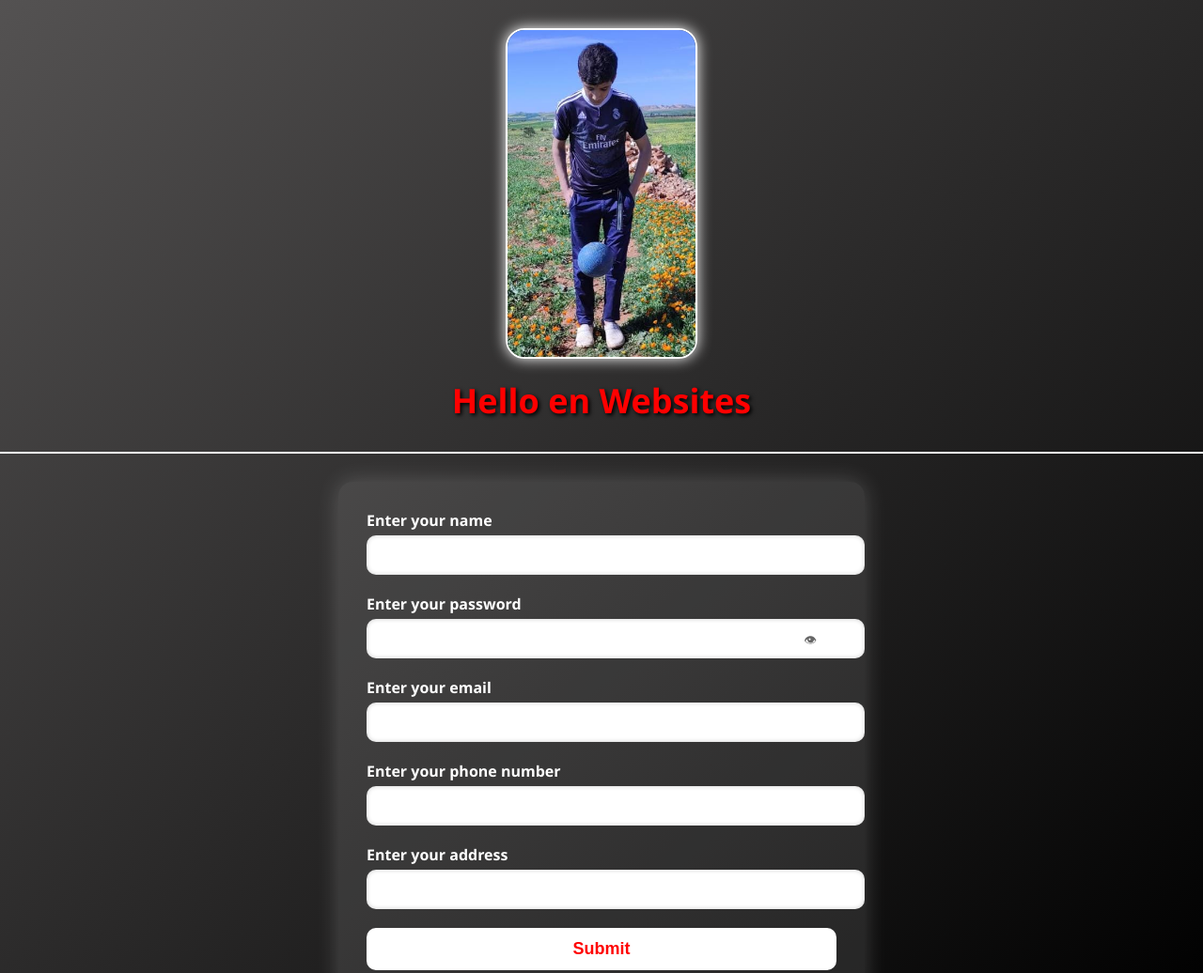
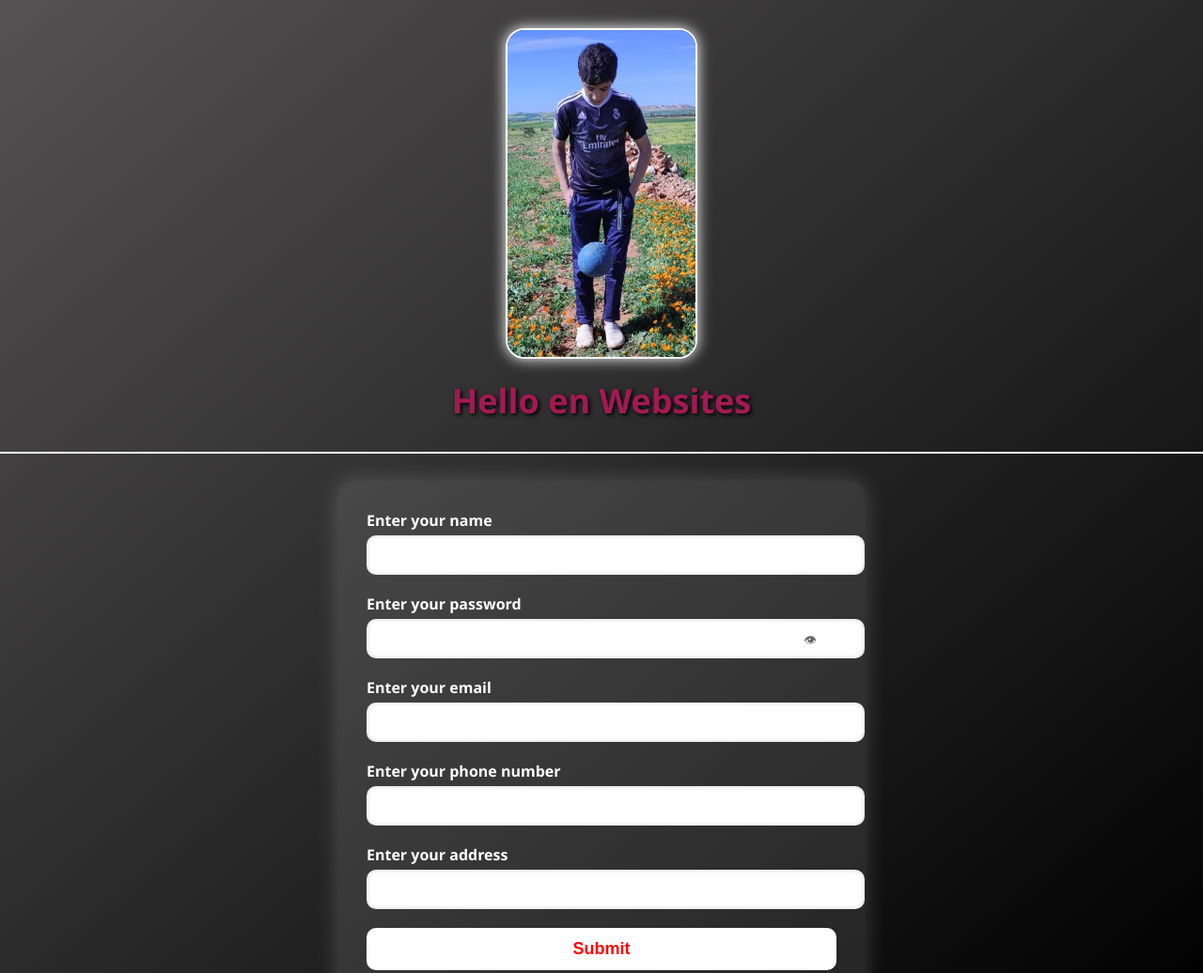
Before and after one commit to abderazzakel/first, a plain HTML site: page index.html in a window 1280 px wide. Shown: the top 1036 px of the page at 94% size. Drawn offline with Linux system fonts and the light colour scheme; files whose address does not match are found by name.

Commit message:
Initial commit

```diff
--- a/index.html
+++ b/index.html
@@ -17,7 +17,7 @@
       text-align: center;
       font-size: 36px;
       font-weight: bold;
-      color: #ff0000;
+      color: #a21a53;
       text-shadow: 2px 2px 4px black;
       margin-top: 20px;
     }
```
